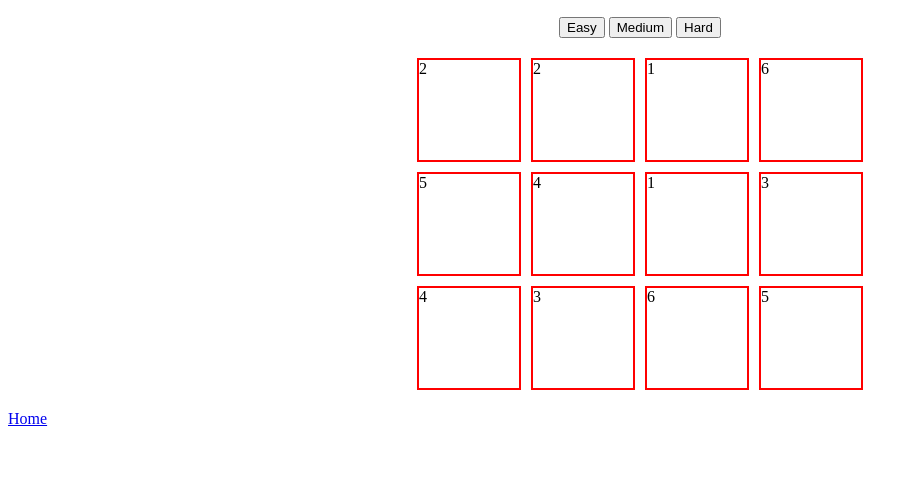
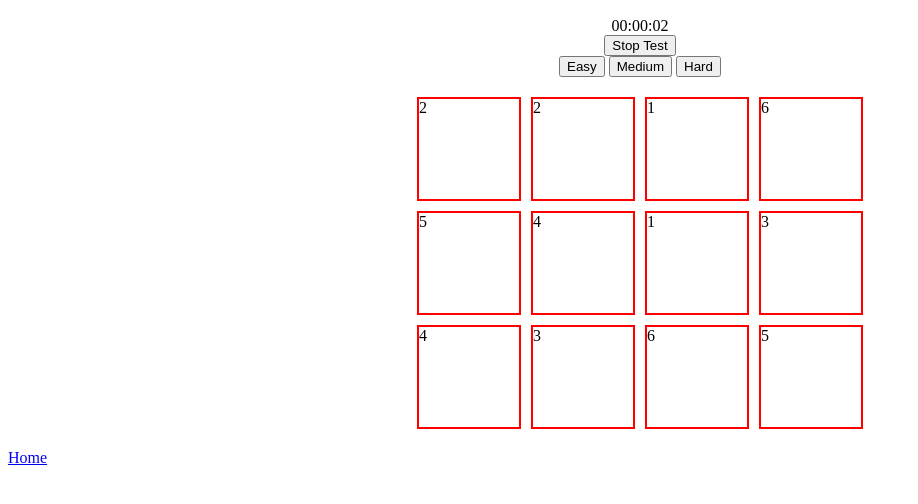
Before and after one commit to paulg44/javascript-project-bundle, a website: page MemoryGame/index.html in a window 1280 px wide. Both pictures are taken after a click on the button "Easy". Shown: the part 58-562 px from the top of the page, without its empty margins (0-918 px from the left). Drawn offline with Linux system fonts and the light colour scheme.

Commit message:
add timer start when game button clicked and stop when testScore is equal to array / 2

```diff
--- a/MemoryGame/index.html
+++ b/MemoryGame/index.html
@@ -9,6 +9,8 @@
   <body>
     <div class="game-container">
       <h2>Memory Game</h2>
+      <div class="timer">00:00:00</div>
+      <button class="stop" onclick="stopTimer()">Stop Test</button>
       <div class="gamebtns">
         <button type="button" id="easy">Easy</button>
         <button type="button" id="medium">Medium</button>
--- a/MemoryGame/memoryGame.js
+++ b/MemoryGame/memoryGame.js
@@ -15,6 +15,7 @@ const easyBtn = document.getElementById("easy");
 const mediumBtn = document.getElementById("medium");
 const hardBtn = document.getElementById("hard");
 const gameContainer = document.querySelector(".game-grid");
+const timer = document.querySelector(".timer");
 
 // Arrays
 const easy = [1, 1, 2, 2, 3, 3, 4, 4, 5, 5, 6, 6];
@@ -23,6 +24,34 @@ const easy = [1, 1, 2, 2, 3, 3, 4, 4, 5, 5, 6, 6];
 let testScore = 0;
 
 // Functions
+let time = 0;
+let interval;
+function startTimer() {
+  if (interval) {
+    clearInterval(interval);
+  }
+  interval = setInterval(() => {
+    time += 1;
+    timer.innerHTML =
+      Math.floor(time / 3600)
+        .toString()
+        .padStart(2, "0") +
+      ":" +
+      Math.floor((time % 3600) / 60)
+        .toString()
+        .padStart(2, "0") +
+      ":" +
+      Math.floor(time % 60)
+        .toString()
+        .padStart(2, "0");
+  }, 1000);
+}
+
+function stopTimer() {
+  clearInterval(interval);
+  interval = null;
+}
+
 function gameLogic(array) {
   // Shuffles array randomly
   let randomGenerator = array.sort(() => 0.5 - Math.random());
@@ -44,7 +73,6 @@ function gameLogic(array) {
 
   // Make squares clickable
   let clickedSquares = [];
-  let canBeClicked = true;
 
   squares.forEach((square, index) => {
     square.addEventListener("click", () => {
@@ -70,6 +98,11 @@ function gameLogic(array) {
           }
 
           clickedSquares = [];
+
+          if (array.length / 2 === testScore) {
+            // Stop timer
+            stopTimer();
+          }
         }
       }
     });
@@ -79,5 +112,6 @@ function gameLogic(array) {
 // Event Listeners
 easyBtn.addEventListener("click", () => {
   console.log("Easy btn clicked");
+  startTimer();
   gameLogic(easy);
 });
```
